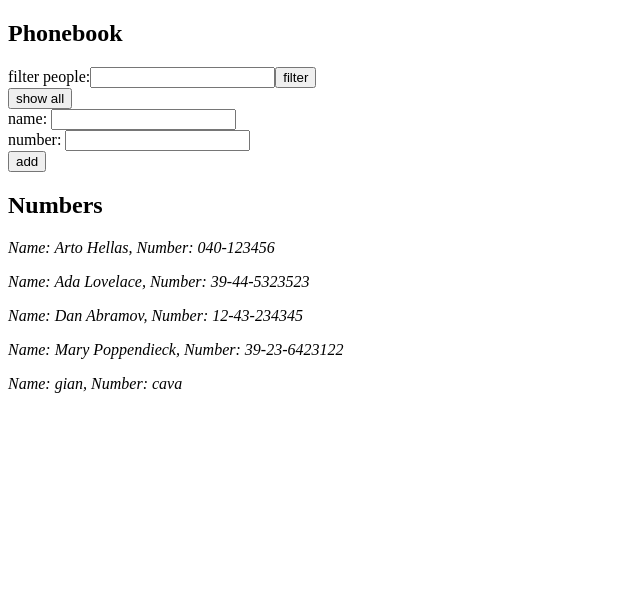
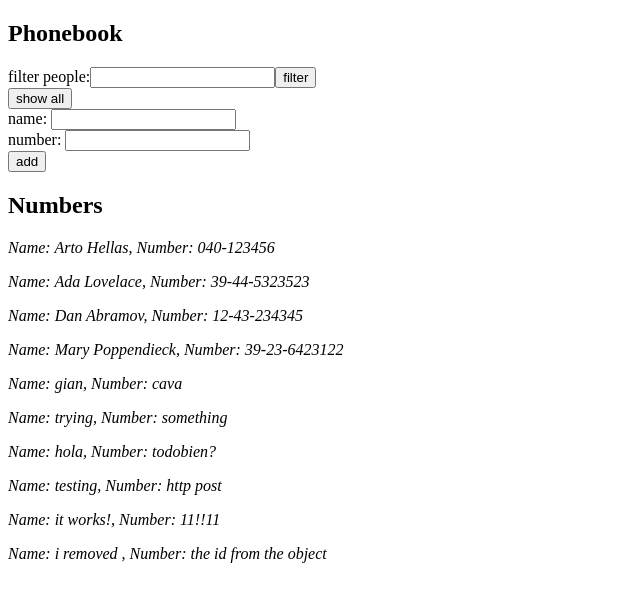
Before and after one commit to gian-cavajani/fullstackOpen-part2, a React (Create React App) app in the folder phonebook/: page / in a window 1280 px wide. Shown: the top 602 px of the page, without its empty margins (0-640 px from the left). Built offline with nearby package versions, Linux system fonts and the light colour scheme; data requests are answered from the project's data file.

Commit message:
ex 2.16 finished

```diff
--- a/phonebook/db.json
+++ b/phonebook/db.json
@@ -24,6 +24,31 @@
       "name": "gian",
       "number": "cava",
       "id": 5
+    },
+    {
+      "name": "trying",
+      "number": " something",
+      "id": 6
+    },
+    {
+      "name": "hola",
+      "number": "todobien?",
+      "id": 7
+    },
+    {
+      "name": "testing",
+      "number": "http post",
+      "id": 8
+    },
+    {
+      "name": "it works!",
+      "number": "11!!11",
+      "id": 9
+    },
+    {
+      "name": "i removed ",
+      "number": "the id from the object",
+      "id": 10
     }
   ]
 }
--- a/phonebook/src/App.js
+++ b/phonebook/src/App.js
@@ -3,7 +3,7 @@ import Form from "./components/Form";
 import Filter from "./components/Filter";
 import People from "./components/People";
 import axios from "axios";
-
+import personService from "./services/person";
 const App = () => {
   const [persons, setPersons] = useState([]);
   const [newName, setNewName] = useState("");
@@ -12,8 +12,8 @@ const App = () => {
   const [showFilter, setShow] = useState(true);
 
   useEffect(() => {
-    axios.get("http://localhost:3001/persons").then((response) => {
-      setPersons(response.data);
+    personService.getAll().then((initial) => {
+      setPersons(initial);
     });
   }, []);
 
@@ -23,17 +23,14 @@ const App = () => {
     const objectPerson = {
       name: newName,
       number: newNum,
-      id: persons.length + 1,
     };
 
     if (persons.some((e) => e.name === objectPerson.name)) {
       return window.alert(`${newName} is already on the list`);
     } else {
-      axios
-        .post("http://localhost:3001/persons", objectPerson)
-        .then((response) => {
-          setPersons(persons.concat(response.data));
-        });
+      personService.create(objectPerson).then((newOne) => {
+        setPersons(persons.concat(newOne));
+      });
     }
     setNewName("");
     setNewNum("");
--- /dev/null
+++ b/phonebook/src/services/person.js
@@ -0,0 +1,14 @@
+import axios from "axios";
+
+const baseUrl = "http://localhost:3001/persons";
+const getAll = () => {
+  const request = axios.get(baseUrl);
+  return request.then((response) => response.data);
+};
+
+const create = (newObj) => {
+  const request = axios.post(baseUrl, newObj);
+  return request.then((response) => response.data);
+};
+
+export default { getAll, create };
```
